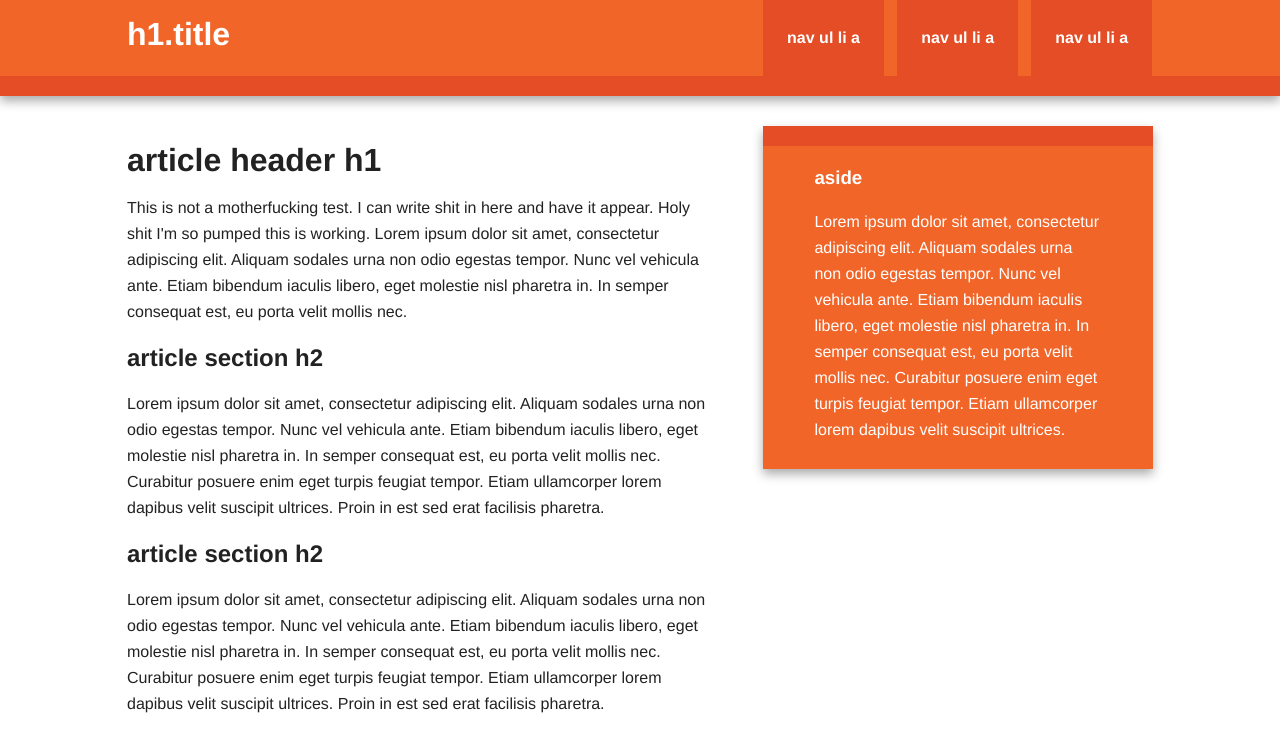
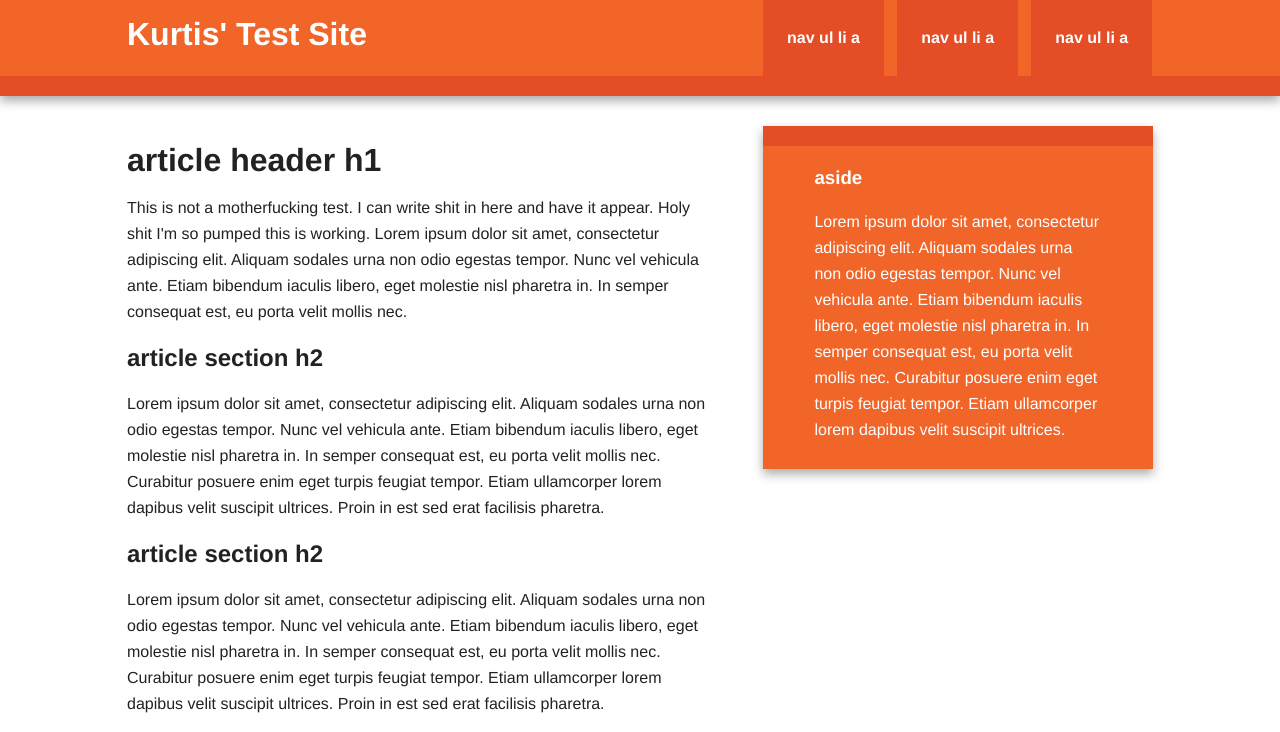
Before and after one commit to kurtisromanchuk/kurtisromanchuk.github.io, a website: page index.html in a window 1280 px wide. Shown: the top 732 px of the page. Drawn offline with nearby package versions, Linux system fonts and the light colour scheme.

Commit message:
Changed site title

```diff
--- a/index.html
+++ b/index.html
@@ -20,7 +20,7 @@
 
         <div class="header-container">
             <header class="wrapper clearfix">
-                <h1 class="title">h1.title</h1>
+                <h1 class="title">Kurtis' Test Site</h1>
                 <nav>
                     <ul>
                         <li><a href="#">nav ul li a</a></li>
```
